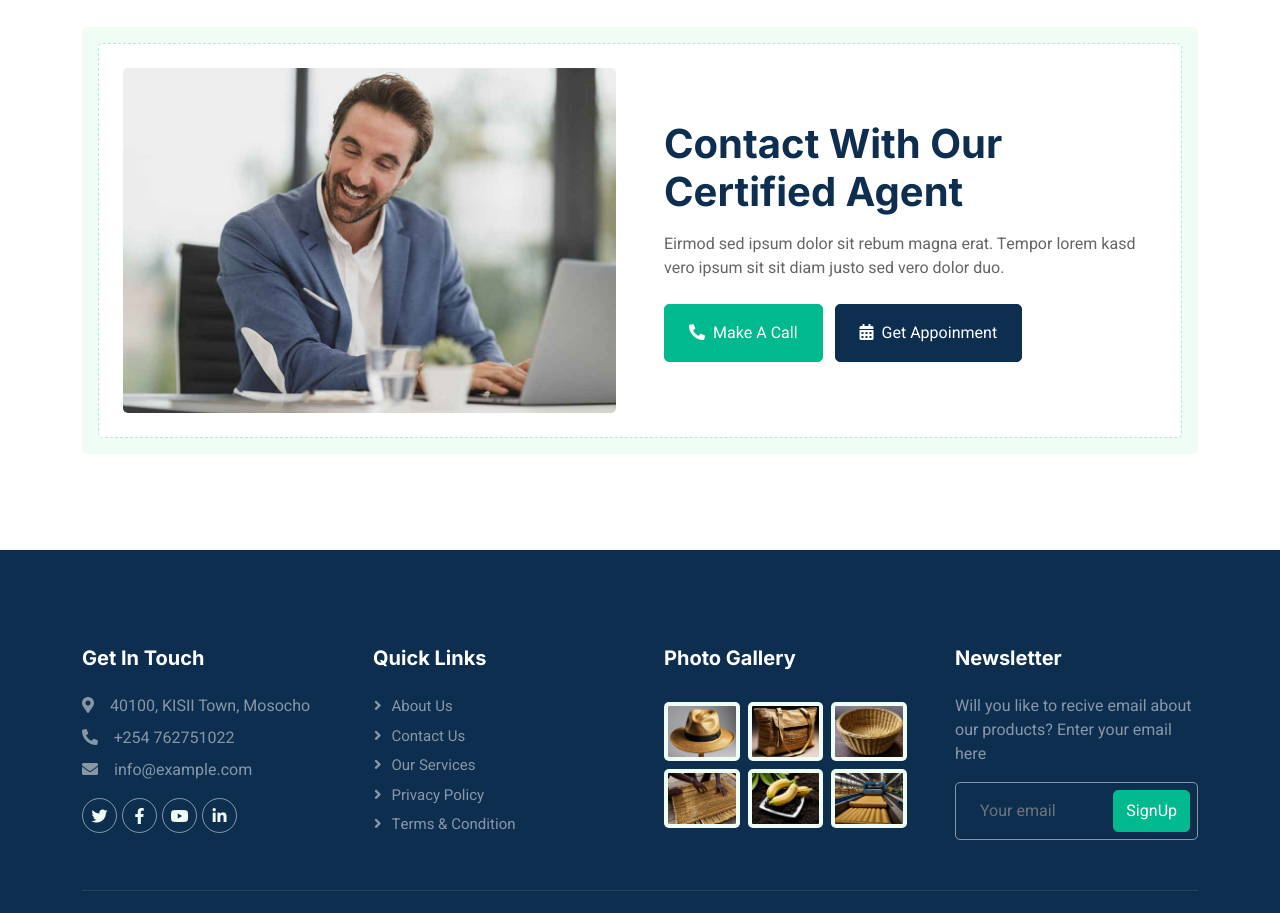
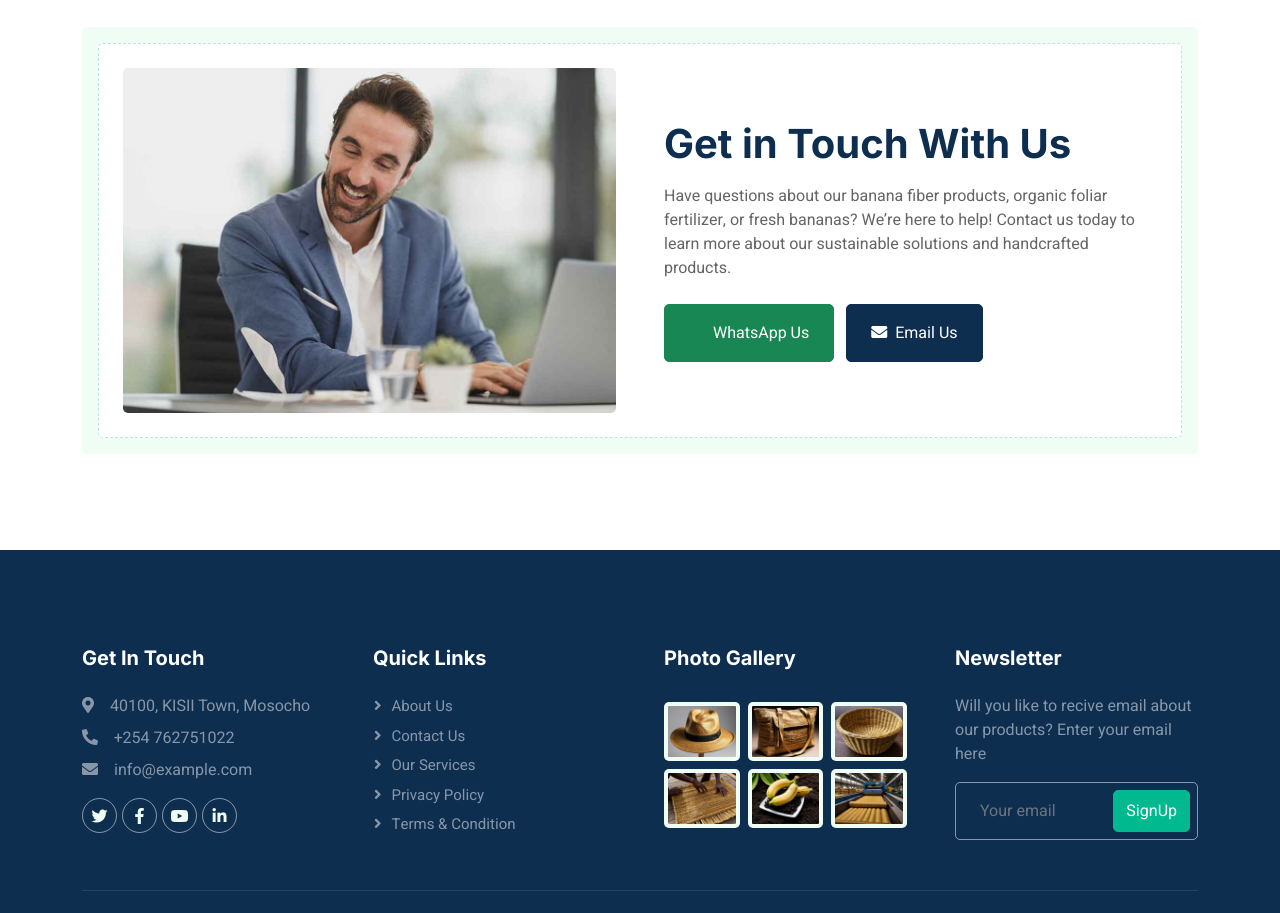
Before and after one commit to Cspetero/Getare-_green_headen, a plain HTML site: page property-list.html in a window 1280 px wide. Shown: the part 1680-2593 px from the top of the page. Drawn offline with nearby package versions, Linux system fonts and the light colour scheme.

Commit message:
adjusted some text

```diff
--- a/property-list.html
+++ b/property-list.html
@@ -69,7 +69,7 @@
                         <div class="nav-item dropdown">
                             <a href="#" class="nav-link dropdown-toggle" data-bs-toggle="dropdown">Pages</a>
                             <div class="dropdown-menu rounded-0 m-0">
-                                <a href="testimonial.html" class="dropdown-item">Oor lients</a>
+                                <a href="testimonial.html" class="dropdown-item">Our lients</a>
 
                             </div>
                         </div>
@@ -504,18 +504,24 @@
                                 </div>
                                 <div class="col-lg-6 wow fadeIn" data-wow-delay="0.5s">
                                     <div class="mb-4">
-                                    <h1 class="mb-3">Contact With Our Certified Agent</h1>
-                                    <p>Eirmod sed ipsum dolor sit rebum magna erat. Tempor lorem kasd vero ipsum sit sit diam justo sed vero dolor duo.</p>
+                                        <h1 class="mb-3">Get in Touch With Us</h1>
+                                        <p>Have questions about our banana fiber products, organic foliar fertilizer, or fresh bananas? We’re here to help! Contact us today to learn more about our sustainable solutions and handcrafted products.</p>
                                     </div>
-                                <a href="" class="btn btn-primary py-3 px-4 me-2"><i class="fa fa-phone-alt me-2"></i>Make A Call</a>
-                                <a href="" class="btn btn-dark py-3 px-4"><i class="fa fa-calendar-alt me-2"></i>Get Appoinment</a>
+                                    <a href="https://wa.me/0762751022" target="_blank" class="btn btn-success py-3 px-4 me-2">
+                                        <i class="fa fa-whatsapp me-2"></i>WhatsApp Us
+                                    </a>
+                                    <a href="mailto:youremail@example.com" class="btn btn-dark py-3 px-4">
+                                        <i class="fa fa-envelope me-2"></i>Email Us
+                                    </a>
                                 </div>
+
                             </div>
                         </div>
                     </div>
                 </div>
             </div>
             <!-- Call to Action End -->
+
 
 
           <!-- Footer Start -->
```
Lines whose indentation alone changed are shown as unchanged.
